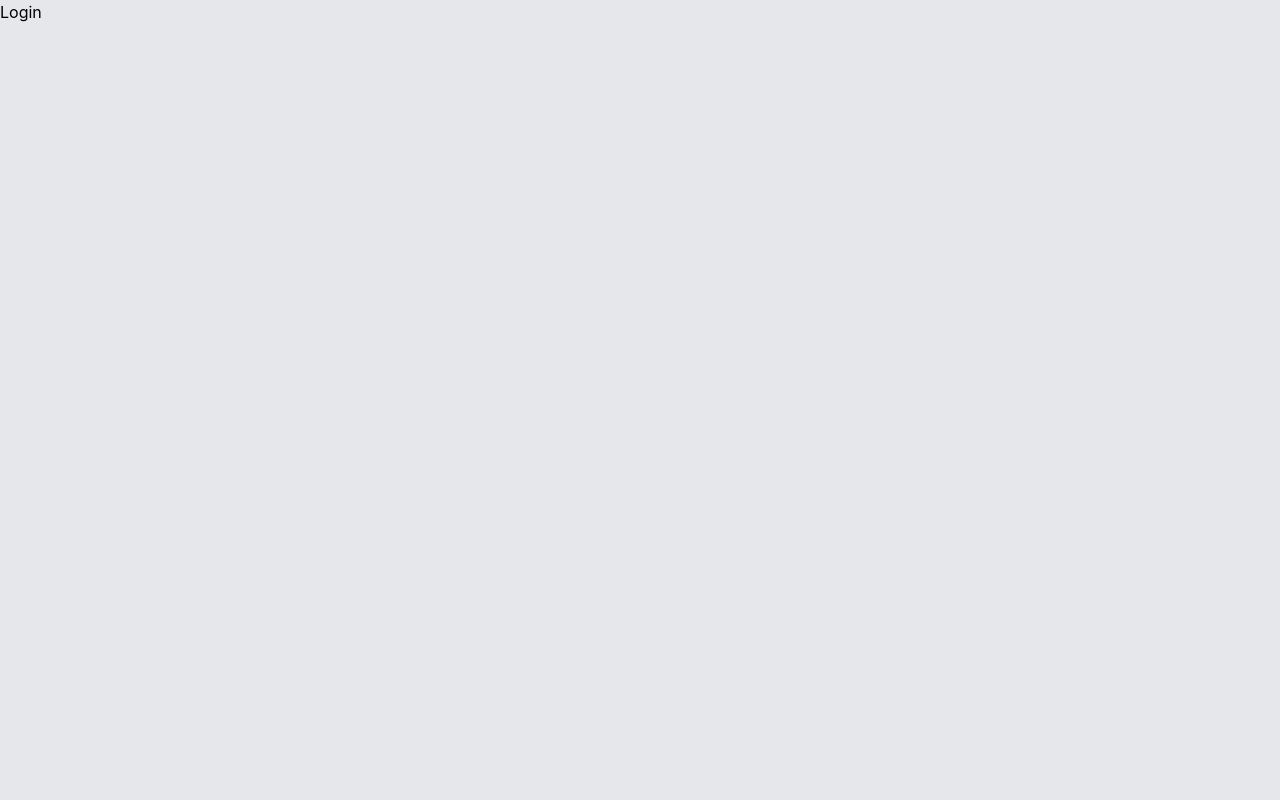
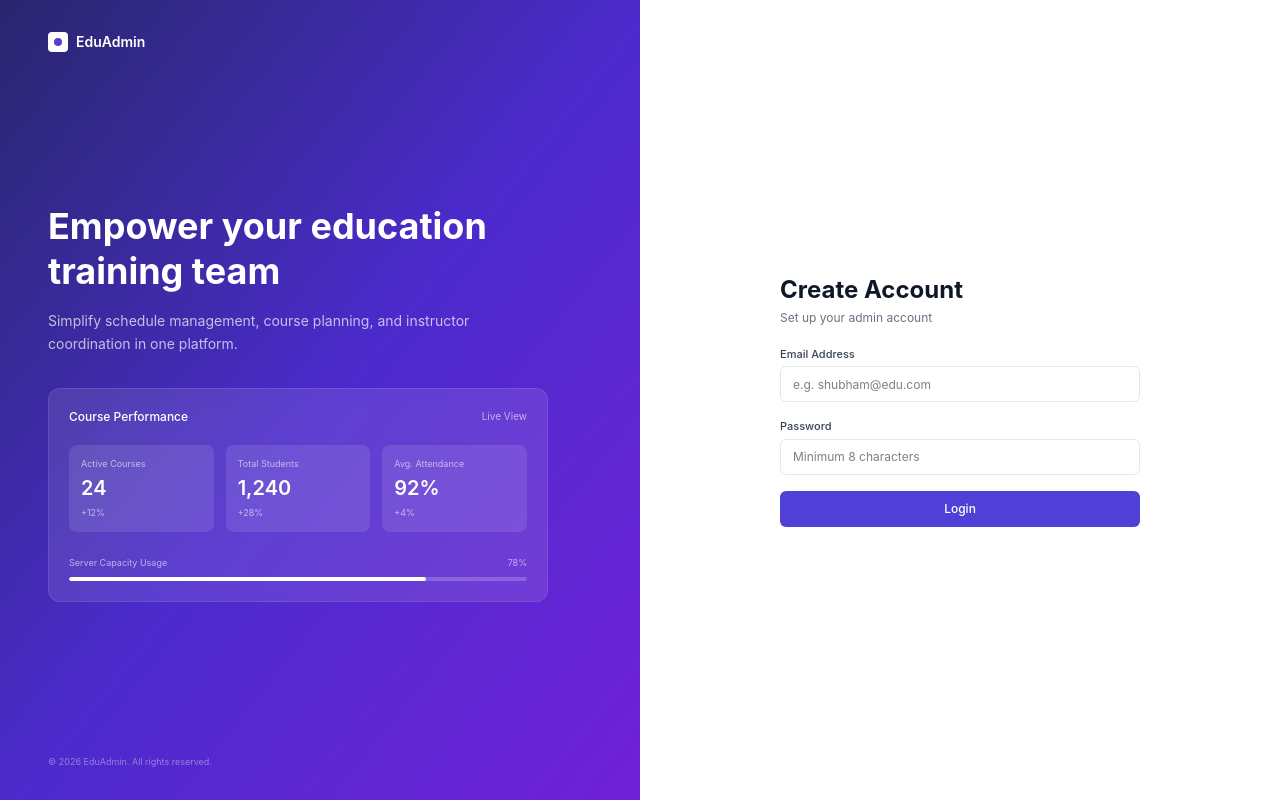
Before and after one commit to shubhs12102005/Online-Lecture-Scheduler, a React app in the folder Frontend/: page /login in a window 1280 px wide. Built offline with nearby package versions, Linux system fonts and the light colour scheme; no server answers; the HTML template or start-up script is replaced by a standard one.

Commit message:
Created login form and dashboard skeleton

```diff
--- a/Frontend/package.json
+++ b/Frontend/package.json
@@ -12,6 +12,7 @@
   "dependencies": {
     "@tailwindcss/vite": "^4.3.3",
     "axios": "^1.20.0",
+    "lucide-react": "^1.48.0",
     "react": "^19.2.8",
     "react-dom": "^19.2.8",
     "react-router-dom": "^7.18.4",
--- a/Frontend/src/AppContent.jsx
+++ b/Frontend/src/AppContent.jsx
@@ -2,12 +2,14 @@ import React from 'react'
 import { Route, Routes } from 'react-router-dom'
 import Register from './Components/Auth/Register'
 import Login from './Components/Auth/Login'
+import Dashboard from './Components/Pages/dashboard'
 
 const AppContent = () => {
   return (
     <Routes>
-        <Route path='/login' element={<Login />} />
-        <Route path='/register' element={<Register />} />
+      <Route path='/login' element={<Login />} />
+      <Route path='/register' element={<Register />} />
+      <Route path='/' element={<Dashboard />} />
     </Routes>
   )
 }
--- a/Frontend/src/Components/Auth/Login.jsx
+++ b/Frontend/src/Components/Auth/Login.jsx
@@ -1,9 +1,282 @@
-import React from 'react'
+import React, { useState } from "react";
+import axios from "axios";
+import { useNavigate } from "react-router-dom";
+
 
 const Login = () => {
+  // backend api
+  const apiUrl = import.meta.env.VITE_BACKEND_API;
+  const navigate = useNavigate();
+
+
+  // User state
+  const [user, setUser] = useState({
+    email: "",
+    password: "",
+  });
+
+  // Error state
+  const [error, setError] = useState("")
+
+  // Function to handle input change
+  const handleChange = (e, input) => {
+    setUser({
+      ...user,
+      [input]: e.target.value,
+    });
+  };
+
+  // Function to validate inputs
+  const validate = () => {
+    if (user.email === "") {
+      setError("email is required!")
+      return false;
+    }
+    if (user.password === "" || user.password.length < 8) {
+      setError("Password is must greater or equal to 8 characters!")
+      return false;
+    }
+    return true;
+  }
+
+  // Function to handle submit
+  const handleSubmit = async (e) => {
+    e.preventDefault();
+
+    if (!validate()) return;
+
+    try {
+      const res = await axios.post(
+        `${apiUrl}/user/login`,
+        {
+          ...user,
+        }
+      );
+
+      if (res.status === 200) {
+        localStorage.setItem("token", res.data.token);
+        localStorage.setItem("user", JSON.stringify(res.data.user));
+
+        navigate('/');
+      }
+
+    } catch (error) {
+      console.log("Registration error:", error);
+      console.log("Backend error:", error.response?.data);
+      setError("Error while creating user!");
+    }
+  };
+
   return (
-    <div>Login</div>
-  )
-}
+    <div className="min-h-screen flex">
 
-export default Login
+      {/* ================= LEFT SECTION ================= */}
+      <div className="hidden md:flex w-1/2 min-h-screen bg-gradient-to-br from-[#29266f] via-[#4b2acb] to-[#7020d8] text-white px-10 lg:px-12 py-8 flex-col">
+
+        {/* Logo */}
+        <div className="flex items-center gap-2">
+          <div className="w-5 h-5 bg-white rounded flex items-center justify-center">
+            <div className="w-2 h-2 bg-[#5140d8] rounded-sm"></div>
+          </div>
+
+          <span className="text-sm font-semibold">
+            EduAdmin
+          </span>
+        </div>
+
+
+        {/* Main Content */}
+        <div className="flex-1 flex flex-col justify-center max-w-[500px]">
+
+          {/* Heading */}
+          <div className="mb-8">
+            <h1 className="text-3xl lg:text-4xl font-bold leading-tight">
+              Empower your education
+              <br />
+              training team
+            </h1>
+
+            <p className="text-sm text-white/70 mt-4 max-w-[430px] leading-relaxed">
+              Simplify schedule management, course planning,
+              and instructor coordination in one platform.
+            </p>
+          </div>
+
+
+          {/* Course Performance Card */}
+          <div className="bg-white/10 backdrop-blur-sm border border-white/10 rounded-xl p-5">
+
+            {/* Card Header */}
+            <div className="flex justify-between items-center mb-5">
+              <span className="text-xs font-medium">
+                Course Performance
+              </span>
+
+              <span className="text-[10px] text-white/60">
+                Live View
+              </span>
+            </div>
+
+
+            {/* Statistics */}
+            <div className="grid grid-cols-3 gap-3">
+
+              {/* Active Courses */}
+              <div className="bg-white/10 rounded-lg p-3">
+                <p className="text-[9px] text-white/60">
+                  Active Courses
+                </p>
+
+                <h2 className="text-xl font-semibold mt-1">
+                  24
+                </h2>
+
+                <p className="text-[9px] text-white/60 mt-1">
+                  +12%
+                </p>
+              </div>
+
+
+              {/* Students */}
+              <div className="bg-white/10 rounded-lg p-3">
+                <p className="text-[9px] text-white/60">
+                  Total Students
+                </p>
+
+                <h2 className="text-xl font-semibold mt-1">
+                  1,240
+                </h2>
+
+                <p className="text-[9px] text-white/60 mt-1">
+                  +28%
+                </p>
+              </div>
+
+
+              {/* Attendance */}
+              <div className="bg-white/10 rounded-lg p-3">
+                <p className="text-[9px] text-white/60">
+                  Avg. Attendance
+                </p>
+
+                <h2 className="text-xl font-semibold mt-1">
+                  92%
+                </h2>
+
+                <p className="text-[9px] text-white/60 mt-1">
+                  +4%
+                </p>
+              </div>
+
+            </div>
+
+
+            {/* Server Capacity */}
+            <div className="mt-6">
+
+              <div className="flex justify-between text-[9px] text-white/60 mb-2">
+                <span>Server Capacity Usage</span>
+                <span>78%</span>
+              </div>
+
+              <div className="w-full h-1 bg-white/20 rounded-full overflow-hidden">
+                <div className="w-[78%] h-full bg-white rounded-full"></div>
+              </div>
+
+            </div>
+
+          </div>
+
+        </div>
+
+
+        {/* Footer */}
+        <div className="text-[9px] text-white/40">
+          © 2026 EduAdmin. All rights reserved.
+        </div>
+
+      </div>
+
+
+      {/* ================= RIGHT SECTION ================= */}
+      <div className="w-full md:w-1/2 min-h-screen bg-white flex items-center justify-center px-6">
+
+        <div className="w-full max-w-[360px]">
+
+          {/* Header */}
+          <div className="mb-5">
+            <h2 className="text-2xl font-bold text-gray-900">
+              Create Account
+            </h2>
+
+            <p className="text-xs text-gray-500 mt-1">
+              Set up your admin account
+            </p>
+          </div>
+
+
+          {/* Form */}
+          <form onSubmit={handleSubmit} className="space-y-4">
+            {/* Email */}
+            <div>
+              <label
+                htmlFor="email"
+                className="block text-[11px] font-medium text-gray-700 mb-1"
+              >
+                Email Address
+              </label>
+
+              <input
+                id="email"
+                type="email"
+                value={user.email}
+                onChange={(e) => handleChange(e, "email")}
+                placeholder="e.g. shubham@edu.com"
+                className="w-full h-9 px-3 text-xs border border-gray-200 rounded-md outline-none focus:border-[#5140d8] focus:ring-1 focus:ring-[#5140d8]/20 transition"
+              />
+            </div>
+
+
+            {/* Password */}
+            <div>
+              <label
+                htmlFor="password"
+                className="block text-[11px] font-medium text-gray-700 mb-1"
+              >
+                Password
+              </label>
+
+              <input
+                id="password"
+                type="password"
+                value={user.password}
+                onChange={(e) => handleChange(e, "password")}
+                placeholder="Minimum 8 characters"
+                className="w-full h-9 px-3 text-xs border border-gray-200 rounded-md outline-none focus:border-[#5140d8] focus:ring-1 focus:ring-[#5140d8]/20 transition"
+              />
+            </div>
+
+
+            {/* Submit */}
+            <button
+              type="submit"
+              className="w-full h-9 bg-[#5140d8] hover:bg-[#4434c5] text-white text-xs font-medium rounded-md transition duration-200"
+            >
+              Login
+            </button>
+
+            {
+              error && <p className="text-center text-md text-red-500 font-bold">{error}</p>
+            }
+
+          </form>
+
+        </div>
+
+      </div>
+
+    </div>
+  );
+};
+
+export default Login;
--- a/Frontend/src/Components/Auth/Register.jsx
+++ b/Frontend/src/Components/Auth/Register.jsx
@@ -1,9 +1,12 @@
 import React, { useState } from "react";
+import { useNavigate } from "react-router-dom";
+
 import axios from "axios";
 
 const Register = () => {
     // backend api
     const apiUrl = import.meta.env.VITE_BACKEND_API;
+    const navigate = useNavigate();
 
     // User state
     const [user, setUser] = useState({
@@ -56,8 +59,10 @@ const Register = () => {
             );
 
             if (res.status === 200) {
-                console.log("User ID:", res.data.user._id);
-                console.log("User:", res.data.user);
+                localStorage.setItem("token", res.data.token);
+                localStorage.setItem("user", res.data.user);
+
+                navigate('/');
             }
 
         } catch (error) {
--- /dev/null
+++ b/Frontend/src/Components/Common/Sidebar.jsx
@@ -0,0 +1,71 @@
+import React, { useEffect } from 'react'
+import {
+    LayoutDashboard,
+    Users,
+    ClipboardList,
+    PanelRightOpen,
+    PanelRightClose,
+    Layers,
+    ShieldAlert,
+    ClipboardCheck,
+    Database,
+    ListChecks,
+    CloudUpload,
+} from "lucide-react";
+
+const Sidebar = () => {
+
+    const user = JSON.parse(localStorage.getItem("user"));
+    const role = user.role;
+
+    const menuItems = [
+        {
+            id: "dashboard",
+            icon: LayoutDashboard,
+            label: "Dashboard",
+            path: "/",
+            show: true,
+        },
+        {
+            id: "courses",
+            icon: Users,
+            label: "Courses",
+            path: "/courses",
+            show: role === "Admin",
+        },
+        {
+            id: "instructors",
+            icon: Layers,
+            label: "Instructors",
+            path: "/instructors",
+            show: role === "Admin",
+        },
+        {
+            id: "lectures",
+            icon: ClipboardCheck,
+            label: "Lectures",
+            path: "/lectures",
+            show: role === "Instructor",
+        },
+    ];
+
+    return (
+        <div>
+            <div>
+                {
+                    menuItems
+                        .filter((item) => item.show)
+                        .map((item, idx) => {
+                            return (
+                                <div key={idx}>
+                                    {item.label}
+                                </div>
+                            );
+                        })
+                }
+            </div>
+        </div>
+    )
+}
+
+export default Sidebar
--- /dev/null
+++ b/Frontend/src/Components/Pages/Dashboard.jsx
@@ -0,0 +1,17 @@
+import React from 'react'
+import Sidebar from '../Common/Sidebar'
+
+const Dashboard = () => {
+    return (
+        <div className='w-full flex p-4'>
+            <div className='w-1/4 border border-black'>
+                <Sidebar />
+            </div>
+            <div>
+                jdbdbeirguyegruyerefruyefruy
+            </div>
+        </div>
+    )
+}
+
+export default Dashboard
```
Also changed, not shown: 2 other files (tests, documents, lock files or other folders).
